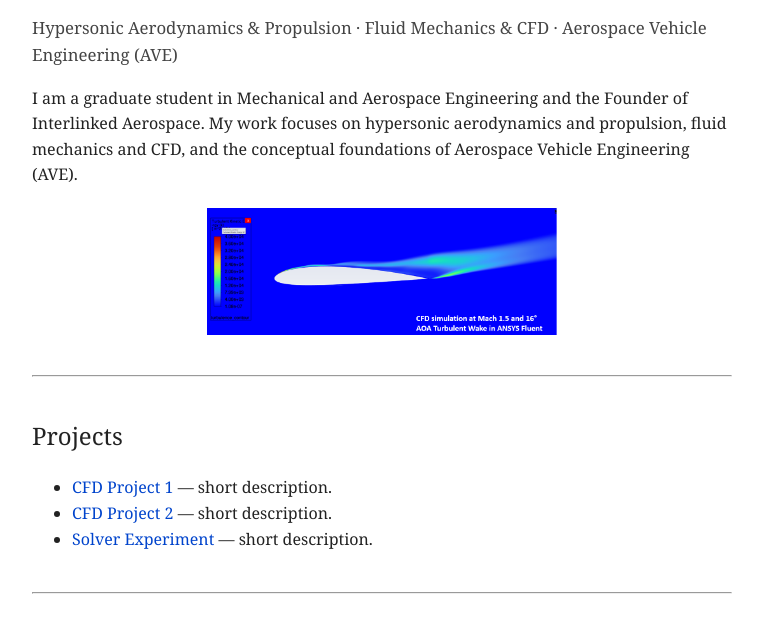
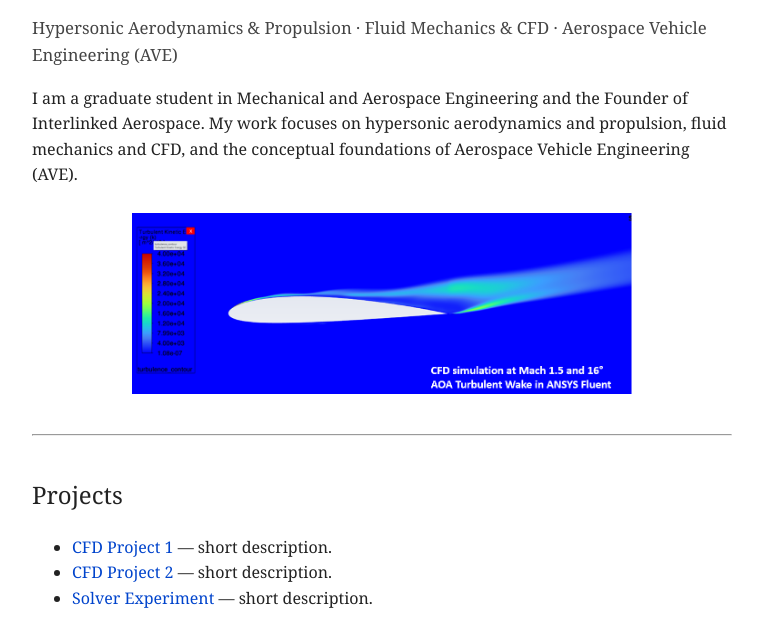
Before and after one commit to Gerardo-Sandovalp1/gerardo-sandovalp1.github.io, a plain HTML site: page index.html in a window 1280 px wide. Shown: the part 143-774 px from the top of the page, without its empty margins (258-1021 px from the left). Drawn offline with Linux system fonts and the light colour scheme.

Commit message:
Update index.html

```diff
--- a/index.html
+++ b/index.html
@@ -63,7 +63,7 @@ My work focuses on hypersonic aerodynamics and propulsion, fluid mechanics and C
 </p>
 <img src="turbulent-wake-site.png"
      alt="CFD turbulent wake visualization"
-     style="width: 350px; display: block; margin: 20px auto;">
+     style="width: 500px; display: block; margin: 25px auto;">
 
 <hr>
 
```
